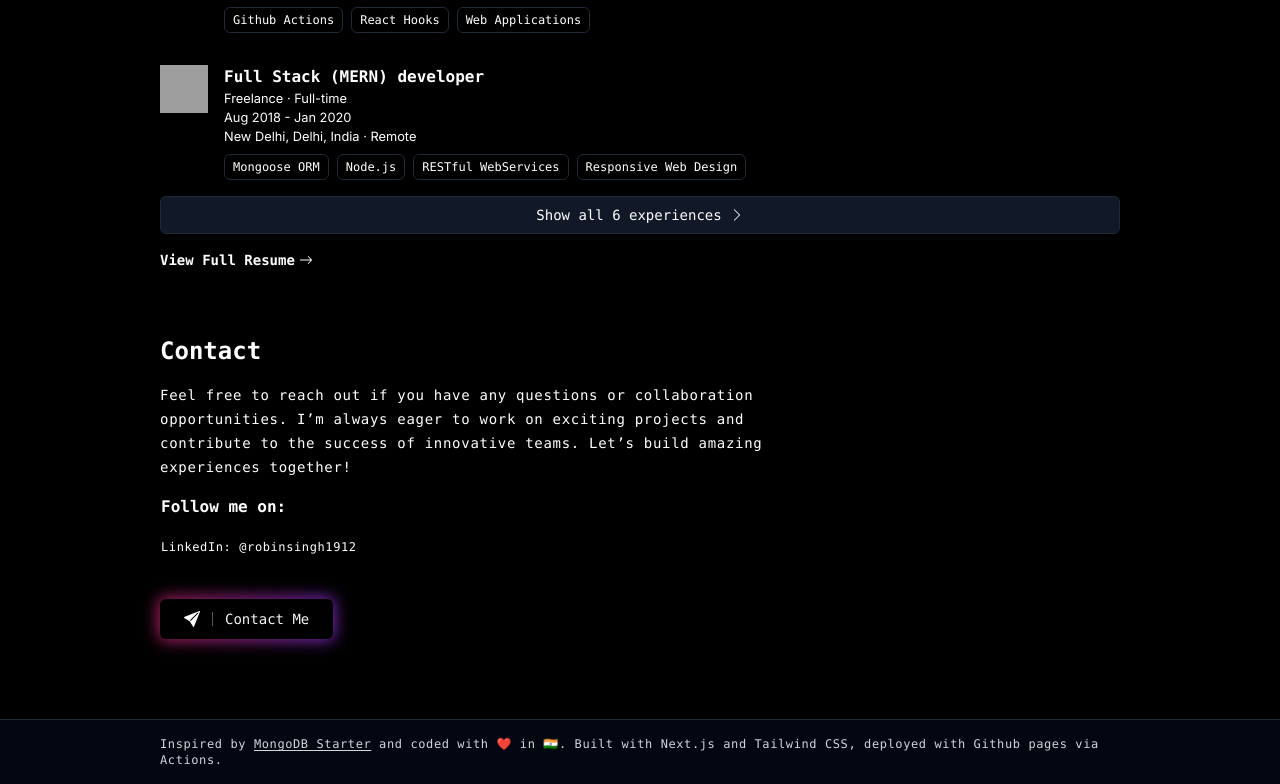
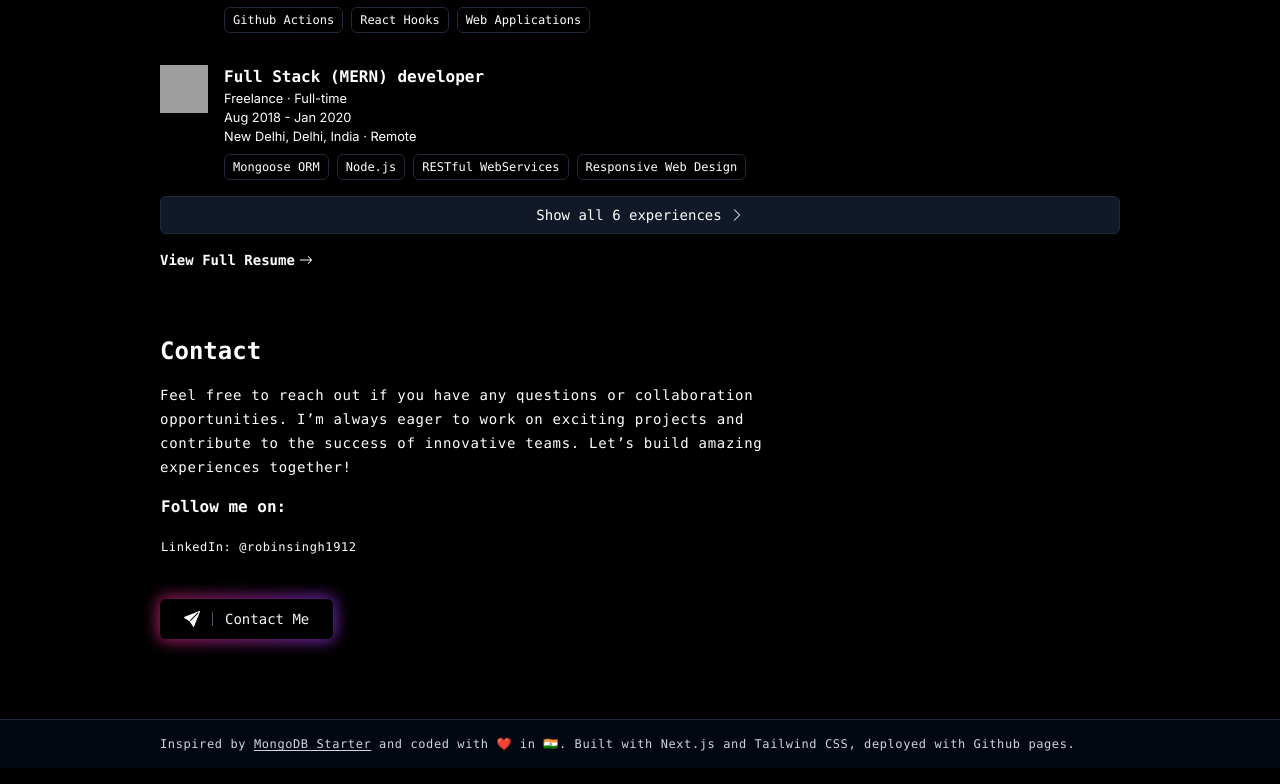
Before and after one commit to robinsingh1912/portfolio, a Next.js app: page / in a window 1280 px wide. Shown: the part 1724-2508 px from the top of the page. Built offline with nearby package versions, Linux system fonts and the light colour scheme; grey boxes are pictures that could not be loaded.

Commit message:
fix: deployed with Github pages.

```diff
--- a/src/components/Footer.tsx
+++ b/src/components/Footer.tsx
@@ -13,7 +13,7 @@ export function Footer() {
             MongoDB Starter
           </a>{' '}
           and coded with ❤️ in 🇮🇳. Built with Next.js and Tailwind CSS, deployed
-          with Github pages via Actions.
+          with Github pages.
         </p>
       </div>
     </footer>
```
